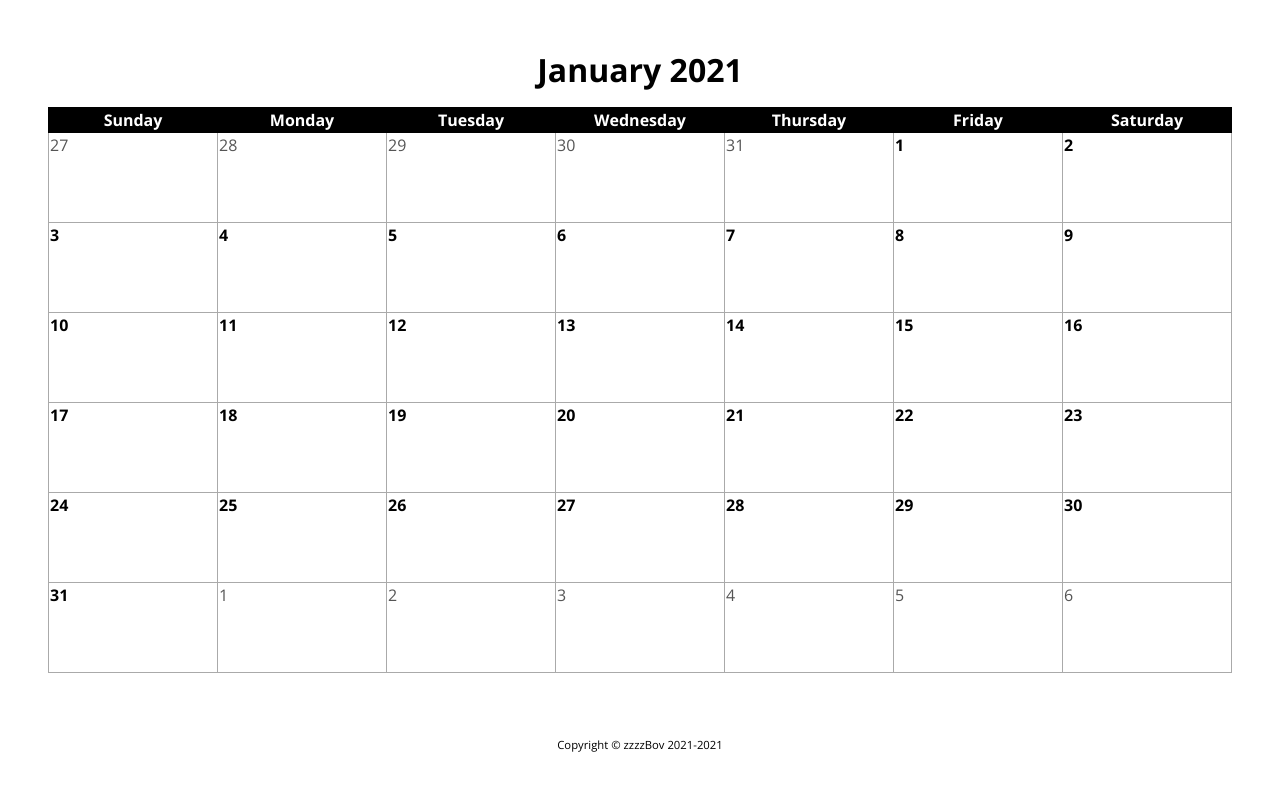
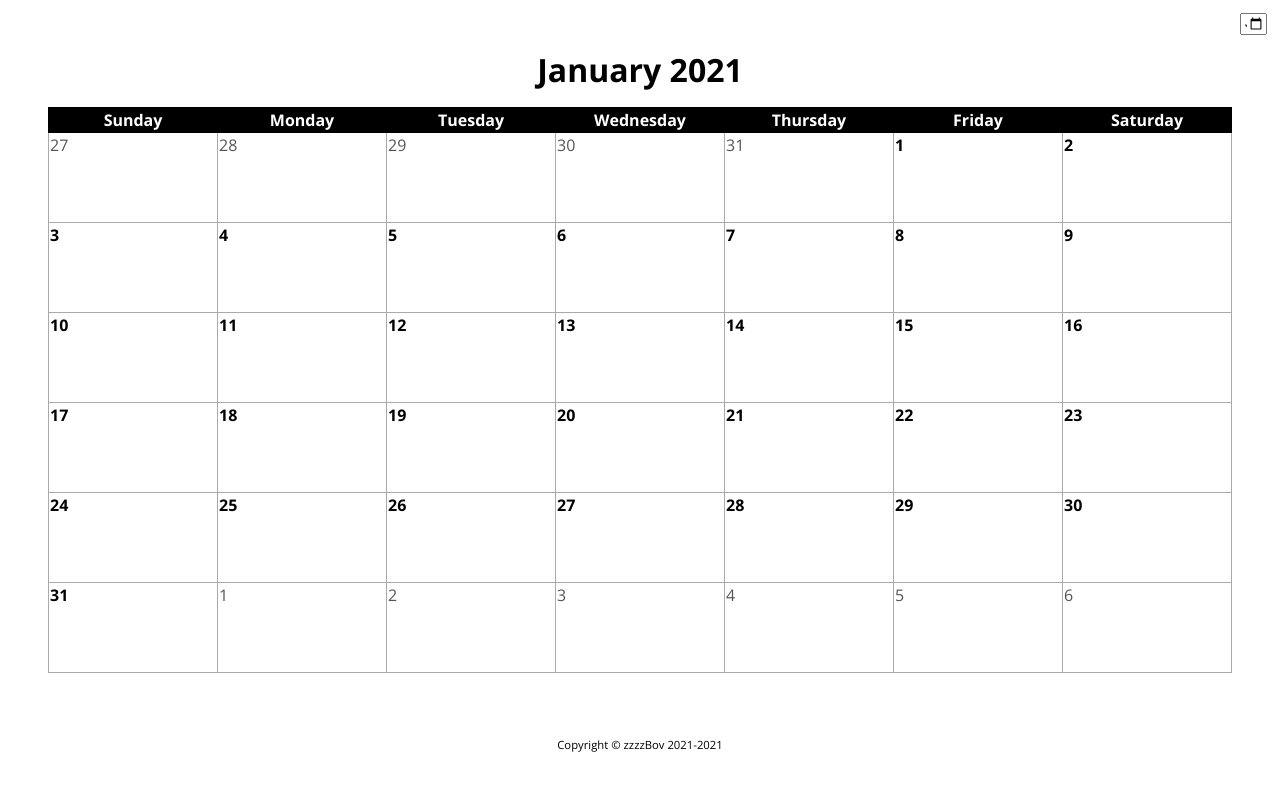
Before and after one commit to zzzzBov/mealplan, a React (Create React App) app: page / in a window 1280 px wide. Shown: the top 790 px of the page. Built offline with nearby package versions, Linux system fonts and the light colour scheme.

Commit message:
add month selection field

```diff
--- a/src/App.tsx
+++ b/src/App.tsx
@@ -2,6 +2,7 @@ import React, { FC, useContext, useMemo } from 'react';
 import {
   Calendar,
   Copyright,
+  Edit,
   Heading,
   Layout,
   NavigationContext,
@@ -13,7 +14,7 @@ export interface IAppProps {}
 
 export const App: FC<IAppProps> = () => {
   const navigator = useContext(NavigationContext);
-  const [query, setQueryString] = useQueryString(navigator);
+  const [query, _setQueryString] = useQueryString(navigator);
 
   const rawMonthParam = query.get('month');
 
@@ -33,22 +34,18 @@ export const App: FC<IAppProps> = () => {
 
   const now = new Date();
 
-  const click = () => {
-    const m = (((month.getMonth() + 1) % 12) + 1).toString().padStart(2, '0');
-    const y = (month.getFullYear() + Number(m === '01'))
-      .toString()
-      .padStart(4, '0');
-
-    setQueryString(
-      new URLSearchParams({
-        month: `${y}-${m}`,
-      })
-    );
+  const setMonth = (_date: Date) => {
+    // set the month in the query string
   };
 
   return (
     <Layout
-      header={<Heading month={month} />}
+      header={
+        <>
+          <Heading month={month} />
+          <Edit month={month} setMonth={setMonth} />
+        </>
+      }
       main={<Calendar month={month} />}
       footer={<Copyright date={now} />}
     />
--- /dev/null
+++ b/src/components/Edit.tsx
@@ -0,0 +1,23 @@
+import React, { FC } from 'react';
+import styled from 'styled-components';
+
+interface IEditProps {
+  month: Date;
+  setMonth(month: Date): void;
+}
+
+const $Input = styled.input`
+  margin: 1em;
+  position: absolute;
+  right: 0;
+  top: 0;
+  width: 2em;
+
+  ::-webkit-calendar-picker-indicator {
+    margin: 0;
+  }
+`;
+
+export const Edit: FC<IEditProps> = ({ month, setMonth: _ }) => {
+  return <$Input type="month" value={month.toISOString().slice(0, 7)} />;
+};
--- a/src/components/index.ts
+++ b/src/components/index.ts
@@ -1,5 +1,6 @@
 export * from './Calendar';
 export * from './Copyright';
+export * from './Edit';
 export * from './Heading';
 export * from './Layout';
 export * from './NavigationContext';
```
Also changed, not shown: src/utils/date.ts (added).
